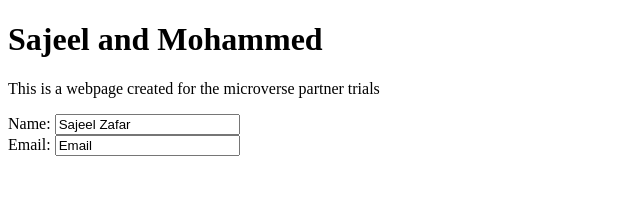
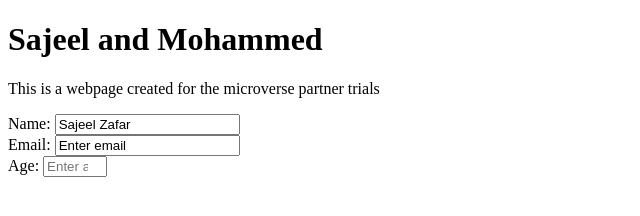
Before and after one commit to mhamedGd/SecondProjectSajeelandMohammed, a plain HTML site: page index.html in a window 1280 px wide. Shown: the whole page, without its empty margins (0-640 px from the left). Drawn offline with Linux system fonts and the light colour scheme.

Commit message:
Age Completed

```diff
--- a/index.html
+++ b/index.html
@@ -11,7 +11,9 @@
         <span>Name: </span>
         <input type="text" id="name" value="Sajeel Zafar"><br>
         <span>Email: </span>
-        <input type="email" id="email" value="Email">
+        <input type="email" id="email" value="Enter email"><br>
+        <span>Age: </span>
+        <input type="number" id="number" placeholder="Enter age" min="0" max="100">
     </form>
   </body>
 </html>
```
